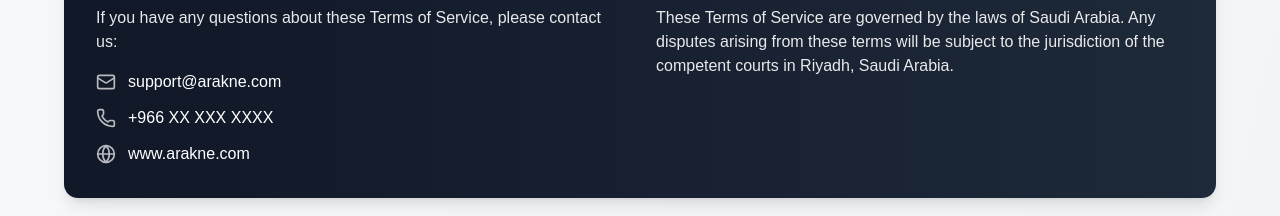
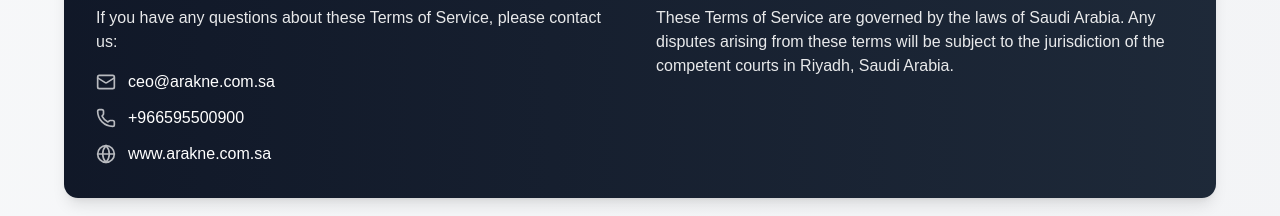
Before and after one commit to Arakne-Tec/Website, a React (Vite) app: page /terms in a window 1280 px wide. Shown: the part 5278-5494 px from the top of the page. Built offline with nearby package versions, Linux system fonts and the light colour scheme.

Commit message:
docs(terms-of-service): update contact information to reflect current details

```diff
--- a/src/components/TermsOfService.jsx
+++ b/src/components/TermsOfService.jsx
@@ -377,15 +377,15 @@
                 <div className="space-y-3">
                   <div className="flex items-center gap-3">
                     <Mail className="w-5 h-5 opacity-70" />
-                    <span>support@arakne.com</span>
+                    <span>ceo@arakne.com.sa</span>
                   </div>
                   <div className="flex items-center gap-3">
                     <Phone className="w-5 h-5 opacity-70" />
-                    <span>+966 XX XXX XXXX</span>
+                    <span>+966595500900</span>
                   </div>
                   <div className="flex items-center gap-3">
                     <Globe className="w-5 h-5 opacity-70" />
-                    <span>www.arakne.com</span>
+                    <span>www.arakne.com.sa</span>
                   </div>
                 </div>
               </div>
```
